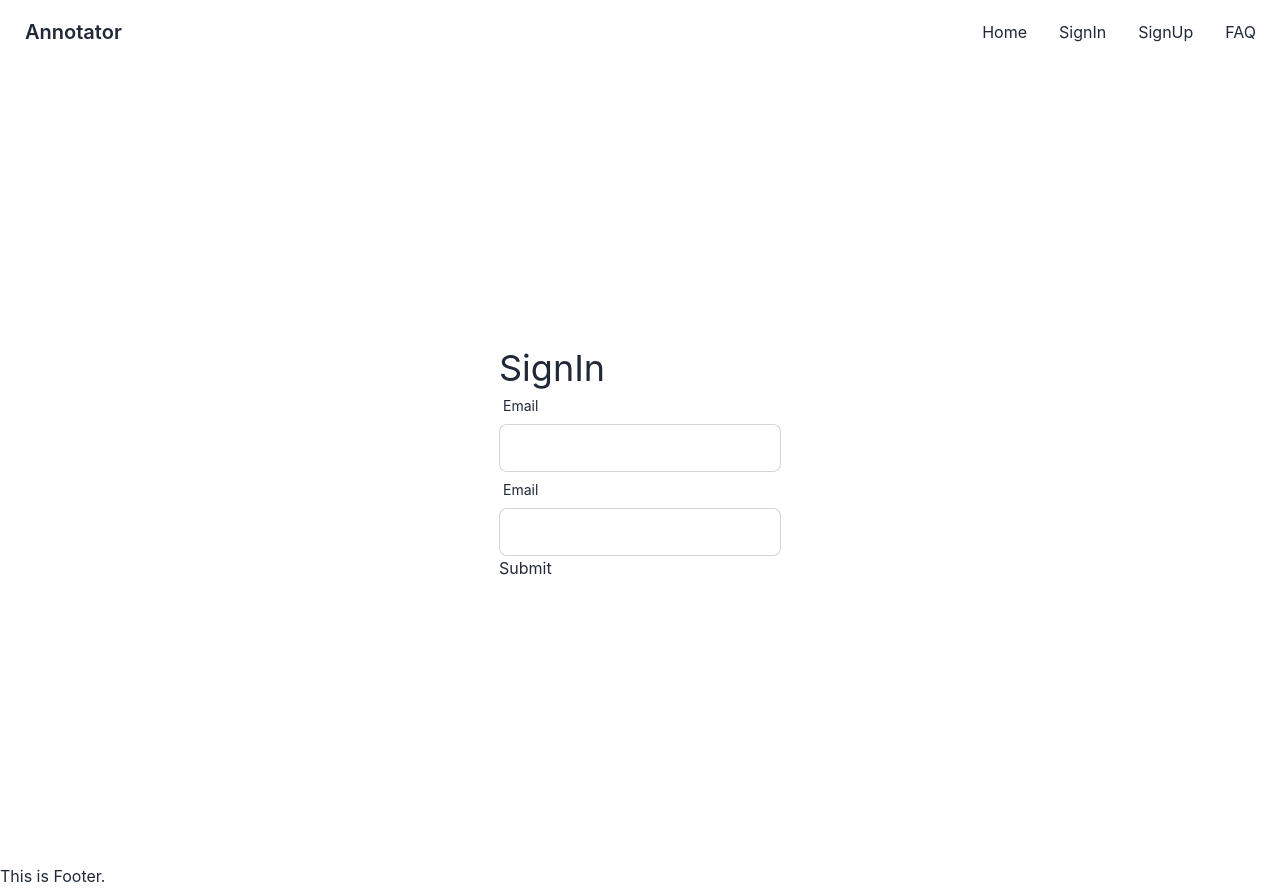
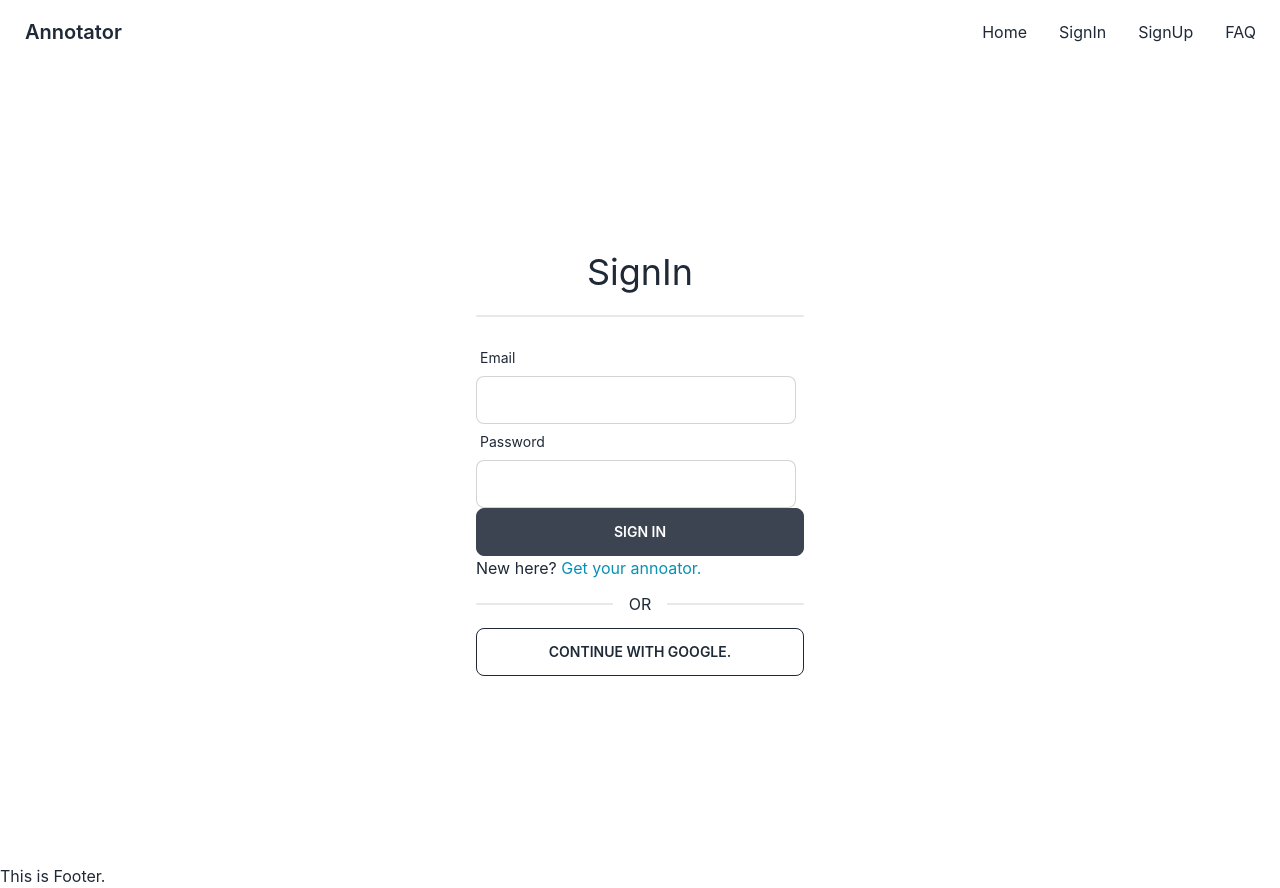
Before and after one commit to nkbadhon/Annotation-Front-End, a React (Create React App) app: page /signin in a window 1280 px wide. Built offline with nearby package versions, Linux system fonts and the light colour scheme.

Commit message:
Signin almost done

```diff
--- a/src/Pages/Signin/Signin.js
+++ b/src/Pages/Signin/Signin.js
@@ -1,5 +1,6 @@
 import React, { useState } from 'react';
 import { useForm } from 'react-hook-form';
+import { Link } from 'react-router-dom';
 
 
 
@@ -7,30 +8,32 @@ import { useForm } from 'react-hook-form';
 const Signin = () => {
 
     const { register, handleSubmit } = useForm()
-    const [data, setData] = useState("")
-
+    const handleSignin = data => {
+        console.log(data);
+    }
 
     return (
         <div className='h-[800px] flex justify-center items-center'>
-            <div>
-                <h2 className='text-4xl'> SignIn</h2>
-
-                <form onSubmit={handleSubmit((data) => setData(JSON.stringify(data)))}>
+            <div className='w-96 p-7'>
+                <h2 className='text-4xl text-center mb-4'> SignIn</h2>
+                <div className="divider"></div>
+                <form onSubmit={handleSubmit(handleSignin)}>
                     <div className="form-control w-full max-w-xs">
                         <label className="label"> <span className="label-text">Email</span>
                         </label>
                         <input {...register("email")} className="input input-bordered w-full max-w-xs" />
                     </div>
                     <div className="form-control w-full max-w-xs">
-                        <label className="label"> <span className="label-text">Email</span>
+                        <label className="label"> <span className="label-text">Password</span>
                         </label>
                         <input {...register("pass")} className="input input-bordered w-full max-w-xs" />
                     </div>
+                    <input className='btn w-full' value="Sign In" type="submit" />
+                </form>
 
-
-                    <p>{data}</p>
-                    <input type="submit" />
-                </form>
+                <p>New here? <Link className='text-cyan-600' to="/signup">Get your annoator.</Link></p>
+                <div className="divider">OR</div>
+                <button className='btn btn-outline w-full'> Continue with Google.</button>
             </div>
         </div>
     );
```
Also changed, not shown: public/manifest.json.
